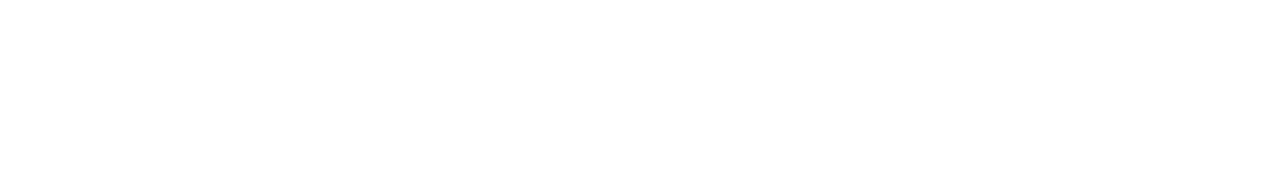
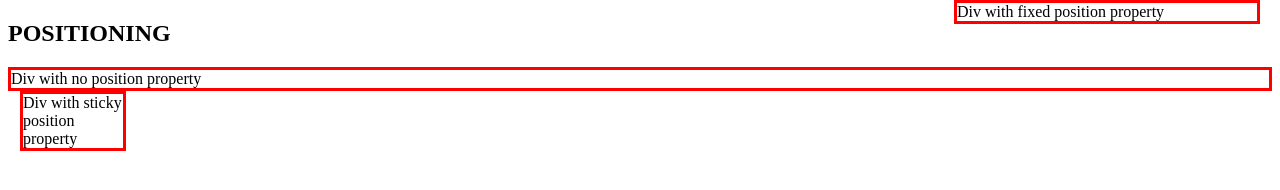
Before and after one commit to XenonicAgent/ACP-Development-, a plain HTML site: page Activity2.html in a window 1280 px wide. Drawn offline with Linux system fonts and the light colour scheme.

Commit message:
Add files via upload

```diff
--- a/Activity2.html
+++ b/Activity2.html
@@ -1,20 +1,57 @@
 <!DOCTYPE html>
 <html>
+
 <head>
     <style>
-            {
-                text-align: center;
-                font-family: monospace;
+        div {
+            right: 30px;
+            border: 3px solid red;
         }
-            #text{
-                text-shadow: 2px 2px 1px orangered;
+
+        div.fixed {
+            position: fixed;
+            top: 0;
+            right: 20px;
+            width: 300px;
+            border: 3px solid red;
         }
-            #box{
-                box-shadow: 9px 9px 5px purple;
-            }
-#indent{
-    text-indent: 50%;
+
+        div.sticky {
+            position: sticky;
+            top: 1px;
+            left: 20px;
+            width: 100px;
+            border: 3px solid red
         }
     </style>
 </head>
+
+<body>
+    <h2>POSITIONING</h2>
+    <div>
+        Div with no position property
+    </div>
+    <div class="sticky">
+        Div with sticky position property
+    </div>
+    <div class="fixed">
+        Div with fixed position property
+    </div>
+    <br><br><br><br><br><br><br><br><br><br><br><br><br><br><br><br><br><br>
+
+    <br><br><br><br><br><br><br><br><br><br><br><br><br><br><br><br><br><br>
+
+    <br><br><br><br><br><br><br><br><br><br><br><br><br><br><br><br><br><br>
+
+    <br><br><br><br><br><br><br><br><br><br><br><br><br><br><br><br><br><br>
+
+    <br><br><br><br><br><br><br><br><br><br><br><br><br><br><br><br><br><br>
+
+    <br><br><br><br><br><br><br><br><br><br><br><br><br><br><br><br><br><br>
+
+    <br><br><br><br><br><br><br><br><br><br><br><br><br><br><br><br><br><br>
+
+    <br><br><br><br><br><br><br><br><br><br><br><br><br><br><br><br><br><br>
+</body>
+
 </html>
```
Also changed, not shown: index.html (+24 -19 lines), download (1).jpeg (added). Lines whose indentation alone changed are shown as unchanged.
